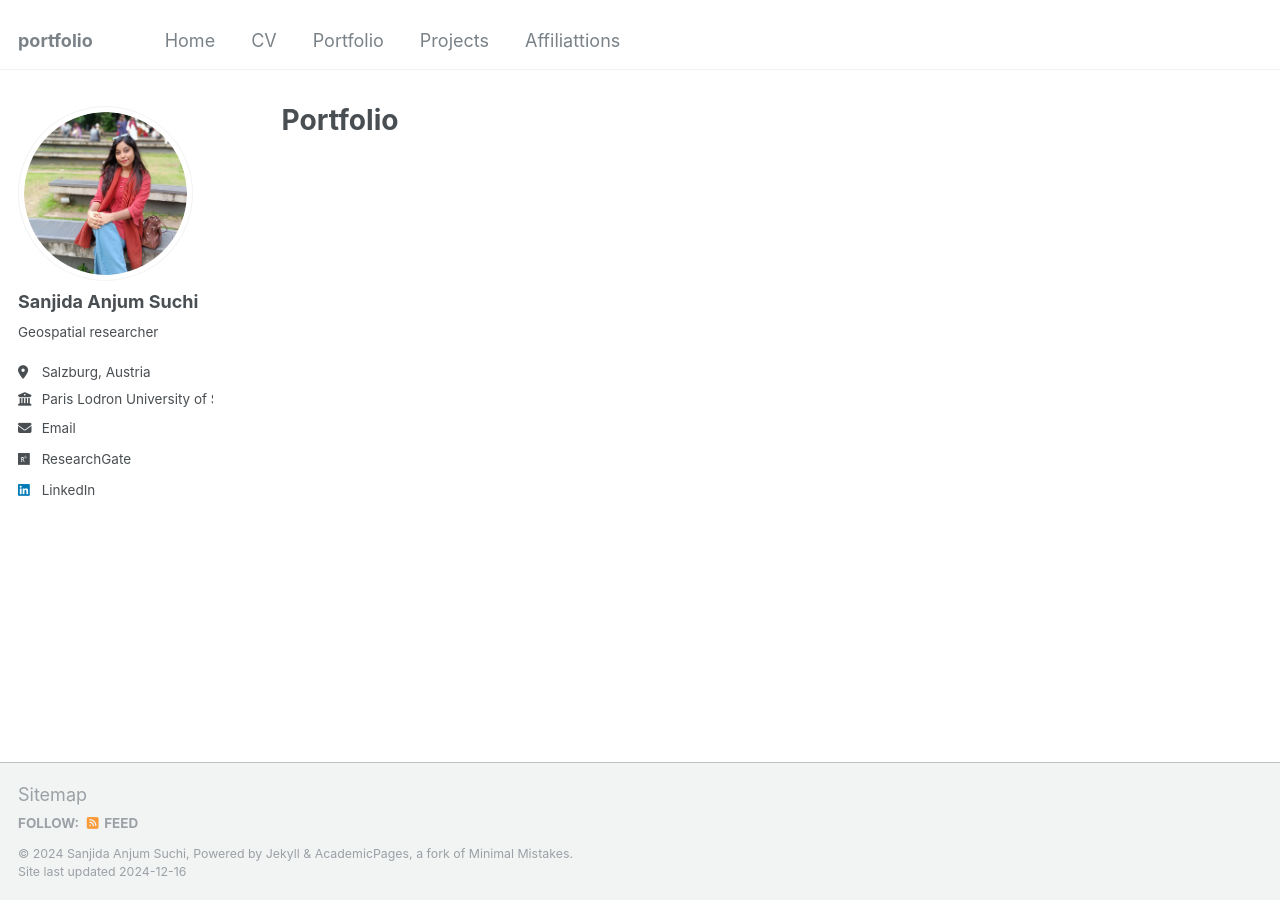
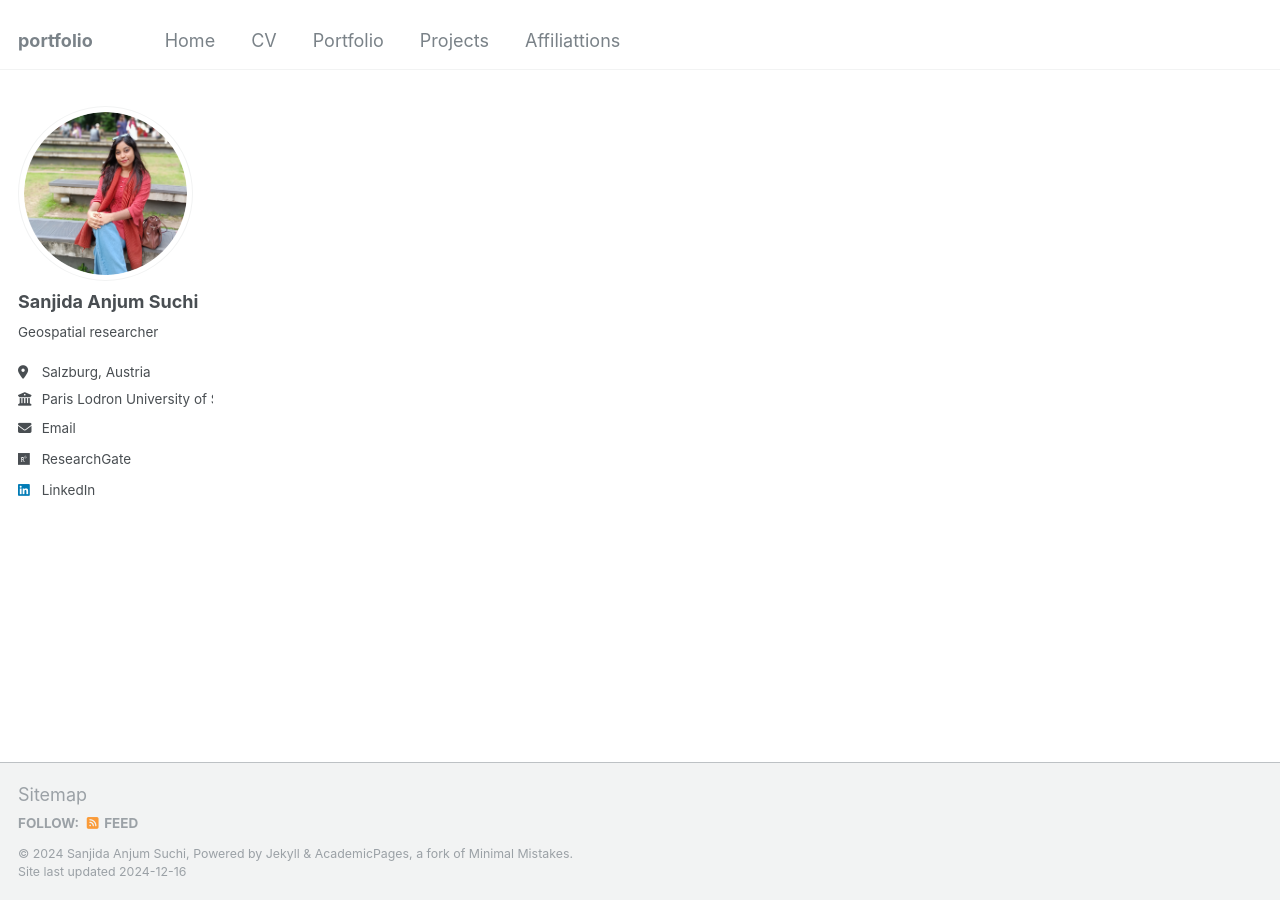
Before and after one commit to sanjidasuchi/portfolio, a Jekyll site: the page built from _pages/portfolio.html, in a window 1280 px wide. Built offline with Jekyll 4.4.1, drawn with Linux system fonts in a browser that asks for light colours.

Commit message:
Update portfolio.html

```diff
--- a/_pages/portfolio.html
+++ b/_pages/portfolio.html
@@ -1,13 +1,4 @@
 ---
 layout: archive
-title: "Portfolio"
-permalink: /portfolio/
 author_profile: true
 ---
-
-{% include base_path %}
-
-
-{% for post in site.portfolio %}
-  {% include archive-single.html %}
-{% endfor %}
```
